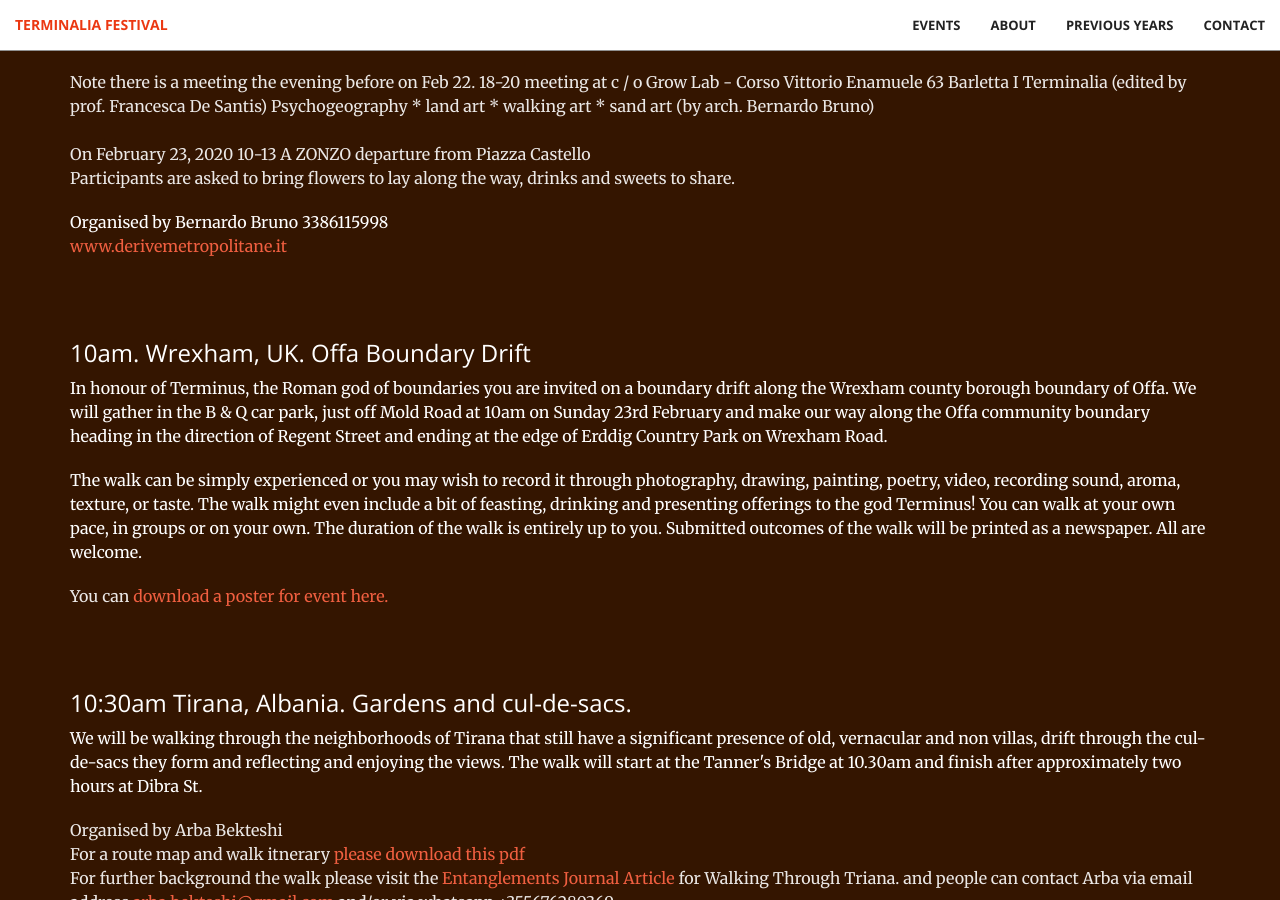
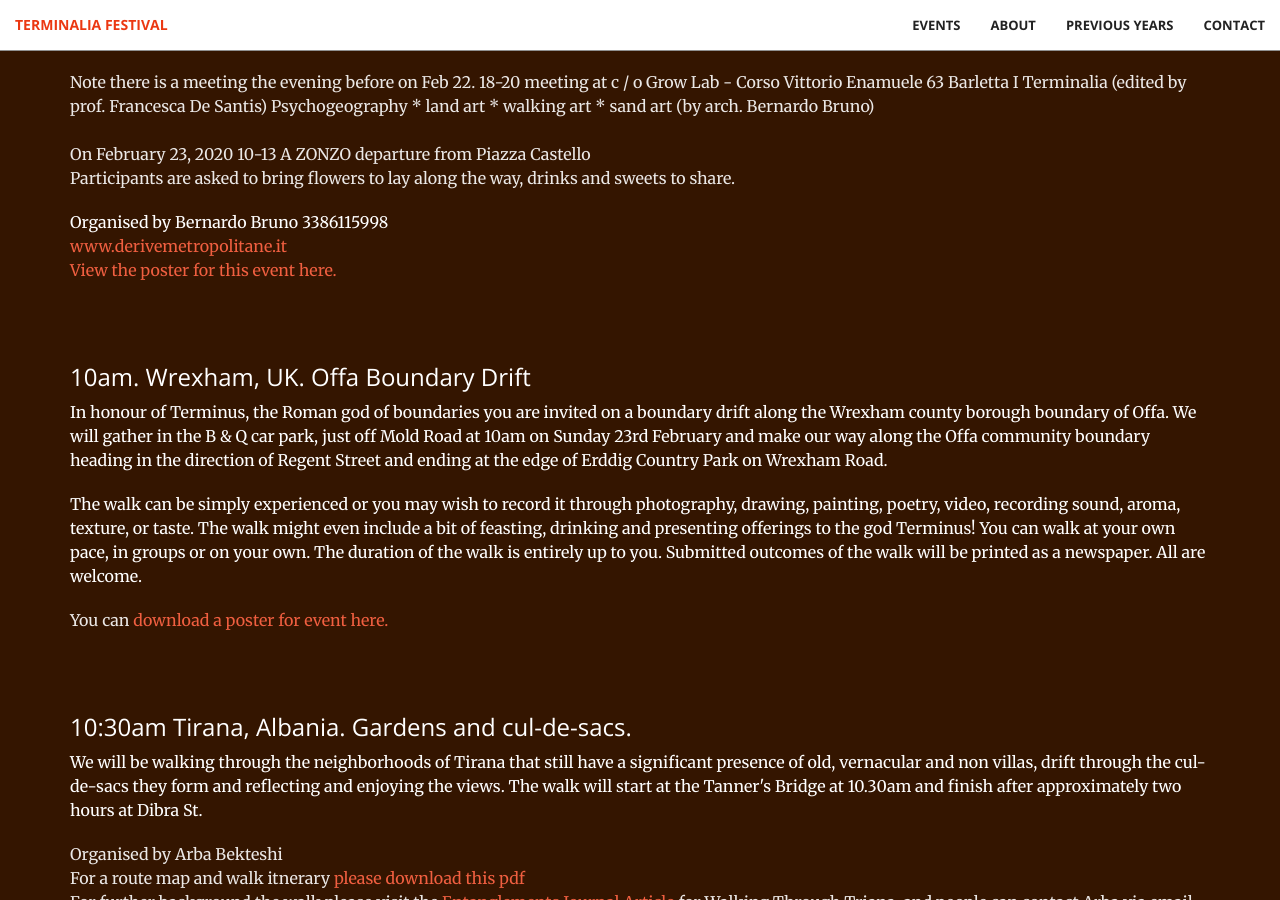
Before and after one commit to timwaters/terminalia, a Jekyll site: the page built from index.html, in a window 1280 px wide and 900 px high, scrolled down 3389 px. Built offline with Jekyll 4.4.1, drawn with Linux system fonts in a browser that asks for light colours.

Commit message:
add italy event image

```diff
--- a/_includes/events.html
+++ b/_includes/events.html
@@ -96,11 +96,11 @@
           <p class="text-faded">
             Note there is a meeting the evening before on Feb 22. 18-20 meeting at c / o Grow Lab - Corso Vittorio Enamuele 63 Barletta I Terminalia (edited by prof. Francesca De Santis) Psychogeography * land art * walking art * sand art (by arch. Bernardo Bruno) <br /><br />
             On February 23, 2020 10-13 A ZONZO departure from Piazza Castello <br />
-            Participants are asked to bring flowers to lay along the way, drinks and sweets to share.
+            Participants are asked to bring flowers to lay along the way, drinks and sweets to share. <br />
           </p>
           <p>
             Organised by Bernardo Bruno 3386115998 <br />
-            <a href="http://www.derivemetropolitane.it">www.derivemetropolitane.it</a>
+            <a href="http://www.derivemetropolitane.it">www.derivemetropolitane.it</a> <br /> <a href="/img/Lostwall.jpg">View the poster for this event here.</a>
 
           </p>
         </div>
```
Also changed, not shown: 1 other file.
